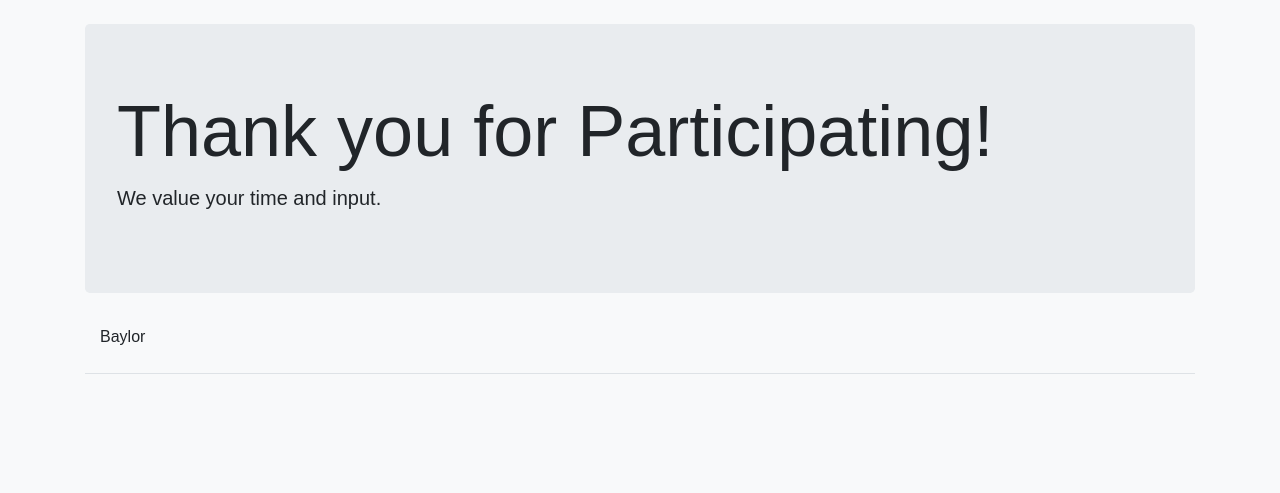
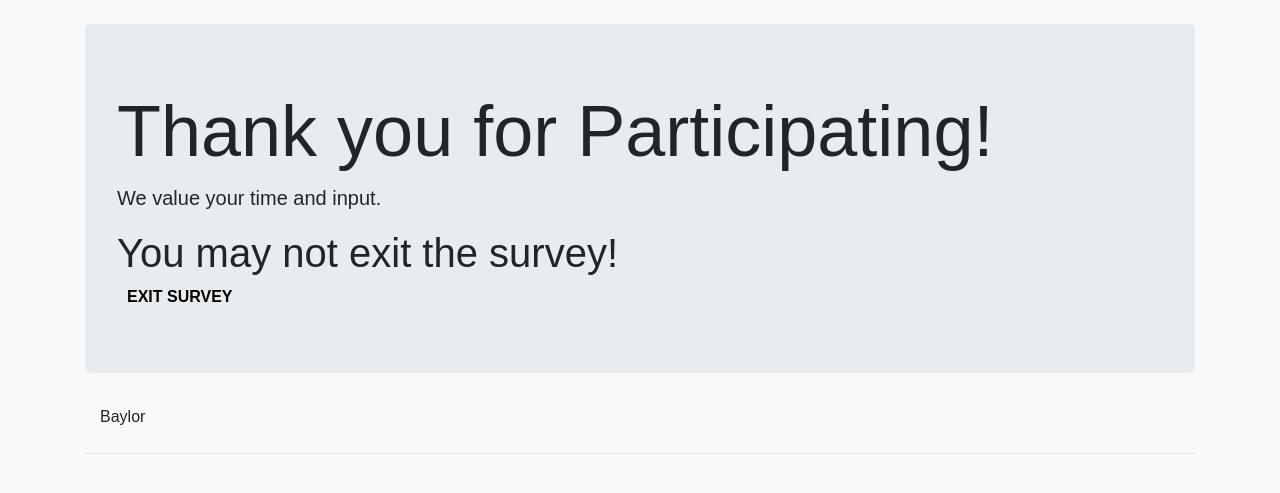
Before and after one commit to CreatureSon/Steemit-Mockup, a Django app: page /participants/end/ in a window 1280 px wide. Shown: the part 86-579 px from the top of the page. Run offline with Django 5.2, Linux system fonts and the light colour scheme; a user stored in the database is signed in; data comes from the database, SQL or seed files in the repository; some libraries are stand-ins or nearby versions.

Commit message:
Added placeholder exit for participants

```diff
--- a/templates/participants/end.html
+++ b/templates/participants/end.html
@@ -7,6 +7,9 @@
     <p class="lead">
         We value your time and input.
     </p>
+
+    <h1>You may not exit the survey!</h1>
+    <a style="font-weight:bold; color:black; padding:10px;" href='https://baylor.qualtrics.com/jfe/form/SV_bgvlrhVlwUXV6p8'>EXIT SURVEY</a>
 </div>
 
 <div class="container">
```
